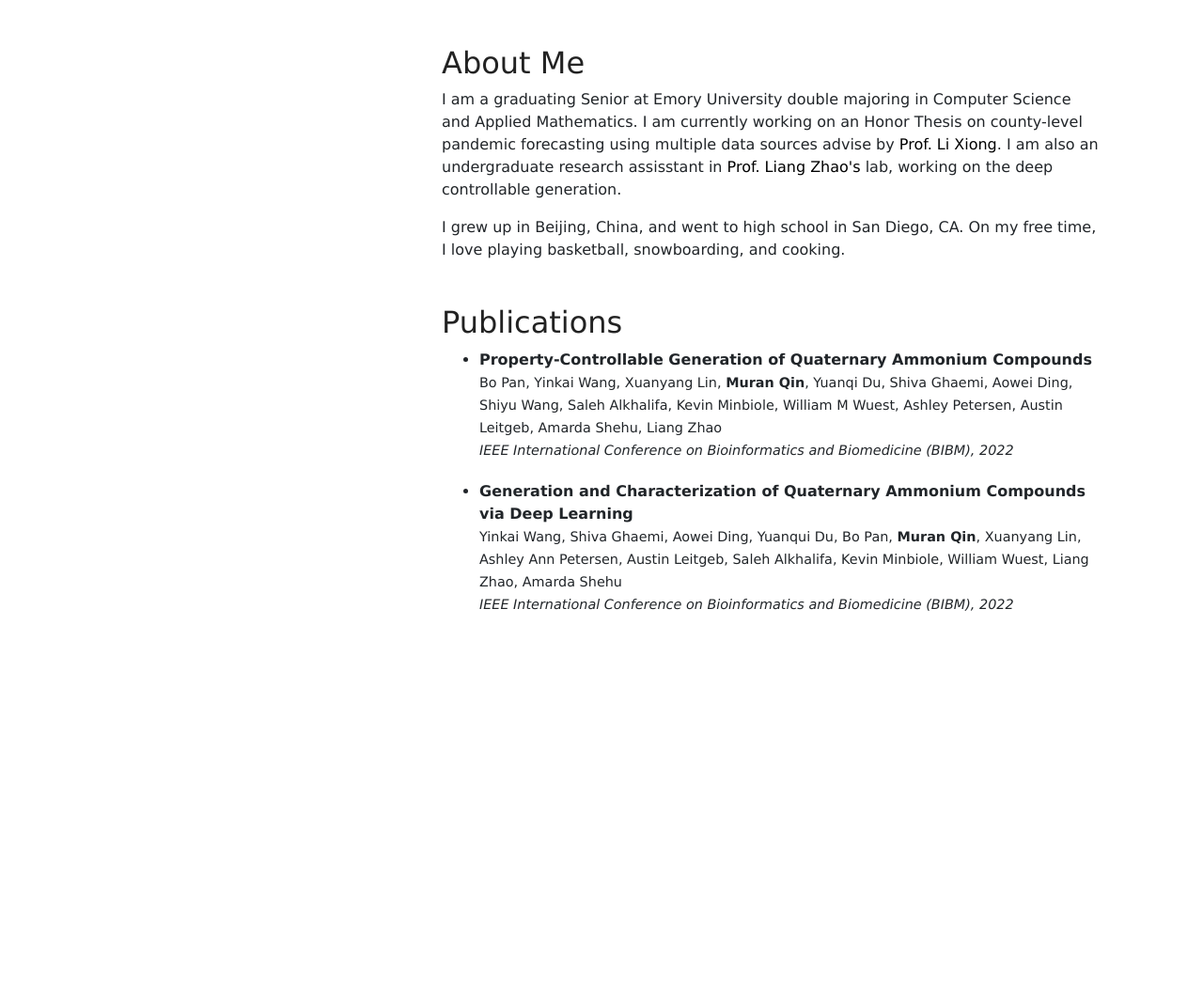
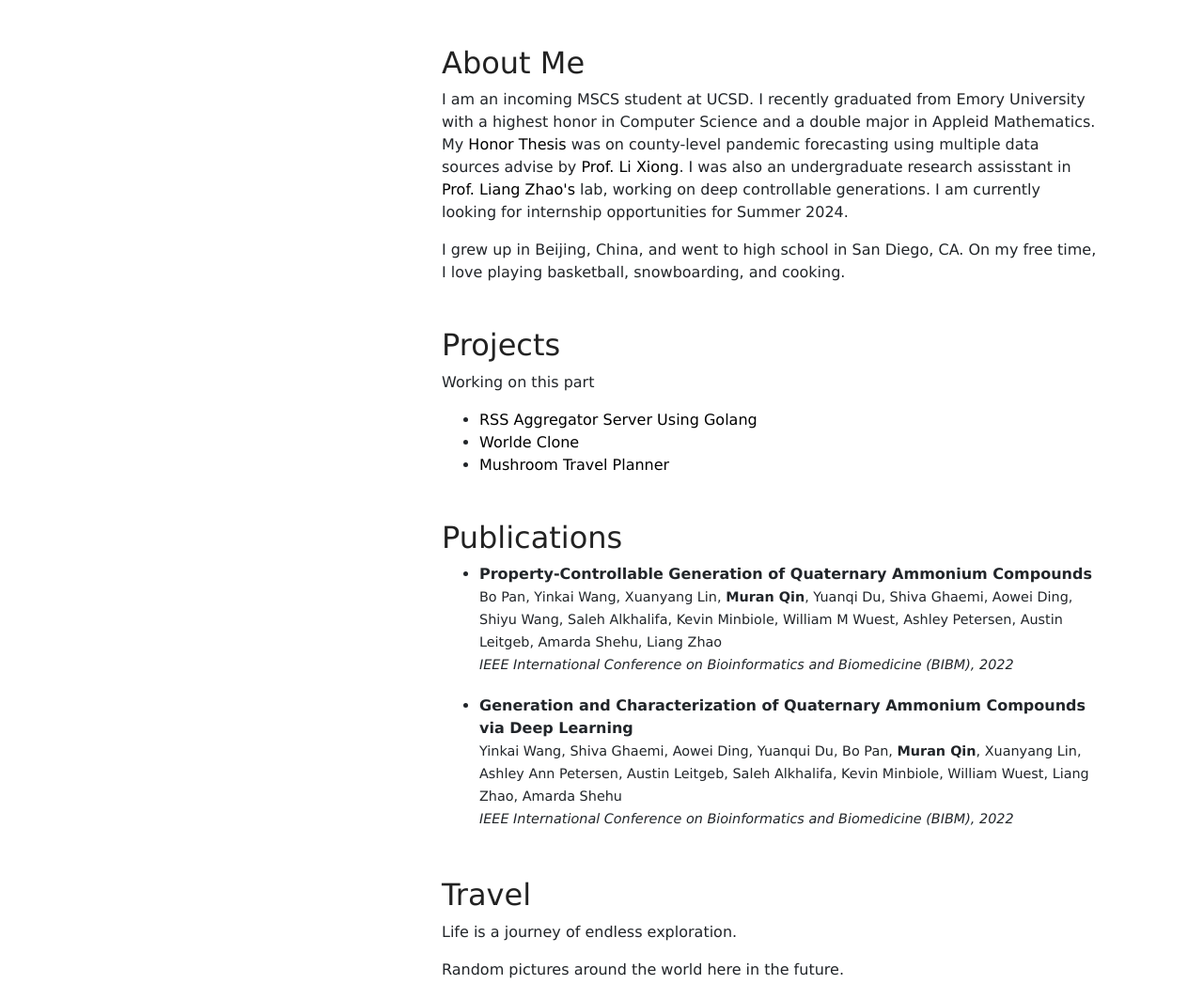
Before and after one commit to kevkev240/kevmqin, a plain HTML site: page index.html in a window 1280 px wide. Shown: the part 802-1849 px from the top of the page at 94% size. Before the commit the page ends 1600 px from the top, so only its background shows below. Drawn offline with nearby package versions, Linux system fonts and the light colour scheme; some icons are missing.

Commit message:
update summer 2023

```diff
--- a/index.html
+++ b/index.html
@@ -9,16 +9,17 @@
     <link rel="stylesheet" href="https://cdnjs.cloudflare.com/ajax/libs/font-awesome/4.7.0/css/font-awesome.min.css">
     <link rel="stylesheet" href="https://cdn.jsdelivr.net/npm/bootstrap@4.0.0/dist/css/bootstrap.min.css" integrity="sha384-Gn5384xqQ1aoWXA+058RXPxPg6fy4IWvTNh0E263XmFcJlSAwiGgFAW/dAiS6JXm" crossorigin="anonymous">
     <link rel="stylesheet" href="style.css">
+    <link rel="icon" href="assets/img/favicon.png">
   </head>
   <body>
     <nav id="sidebar">
       <div class="sidebar d-flex flex-column justify-content-around align-items-center">
-        <div><img id="author-image" src="assets/img/profilepic.jpeg" alt="sexy man"></div>
+        <div><img id="author-image" src="assets/img/profilepic1.jpeg" alt="profile pic"></div>
         <div><h3 id="author-name" class="font-weight-bold">Muran Qin <span id="chinese-name">(秦睦然)</span></h3></div>
         <div id="nav-list">
           <p><a href="#home">Home</a></p>
           <p><a href="#about">About</a></p>
-          <!-- <p><a href="#projects">Projects</a></p> -->
+          <p><a href="#projects">Projects</a></p>
           <p><a href="#publications">Publications</a></p>
           <!-- <p><a href="#travel">Travel</a></p>
           <p><a href="#food">Food</a></p> -->
@@ -40,19 +41,31 @@
       <div id="about" class="pages">
         <h1>About Me</h1>
         <p>
-          I am a graduating Senior at Emory University double majoring in Computer Science and Applied Mathematics. I am currently working
-          on an Honor Thesis on county-level pandemic forecasting using multiple data sources advise by
-          <a href="http://www.cs.emory.edu/~lxiong/">Prof. Li Xiong</a>. I am also an undergraduate research assisstant in
-          <a href="https://cs.emory.edu/~lzhao41/">Prof. Liang Zhao's</a> lab, working on the deep controllable generation.
+          I am an incoming MSCS student at UCSD. I recently graduated from Emory University with a highest honor in Computer Science
+          and a double major in Appleid Mathematics. My <a href="https://etd.library.emory.edu/concern/etds/5q47rq072?locale=en">Honor Thesis</a>
+          was on county-level pandemic forecasting using multiple data sources advise by <a href="http://www.cs.emory.edu/~lxiong/">Prof. Li Xiong</a>.
+          I was also an undergraduate research assisstant in <a href="https://cs.emory.edu/~lzhao41/">Prof. Liang Zhao's</a> lab, working on deep controllable generations.
+          I am currently looking for internship opportunities for Summer 2024.
         </p>
         <p>
           I grew up in Beijing, China, and went to high school in San Diego, CA. On my free time, I love playing basketball, snowboarding, and cooking.
         </p>
       </div>
-      <!-- <div id="projects" class="pages">
+      <div id="projects" class="pages">
         <h1>Projects</h1>
-        <p>TO BE FILLED IN</p>
-      </div> -->
+        <p>Working on this part</p>
+        <ul>
+          <li>
+            <a href="https://github.com/kevkev240/rssagg">RSS Aggregator Server Using Golang</a>
+          </li>
+          <li>
+            <a href="https://github.com/kevkev240/wordle-clone">Worlde Clone</a>
+          </li>
+          <li>
+            <a href="https://ashleyzhou.tech/mushroom/">Mushroom Travel Planner</a>
+          </li>
+        </ul>
+      </div>
       <div id="publications" class="pages">
         <h1>Publications</h1>
         <ul id="publication-list">
@@ -65,11 +78,11 @@
             <span class="venue">IEEE International Conference on Bioinformatics and Biomedicine (BIBM), 2022</span>
         </ul>
       </div>
-      <!-- <div id="travel" class="pages">
+      <div id="travel" class="pages">
         <h1>Travel</h1>
         <p>Life is a journey of endless exploration.</p>
-        <p>TRAVEL PICS HERE</p>
-      </div> -->
+        <p>Random pictures around the world here in the future.</p>
+      </div>
       <!-- <div id="food" class="pages">
         <h1>Food</h1>
         <p>I love making food</p>
```
Also changed, not shown: assets/img/favicon.png (added), 2 other files.
